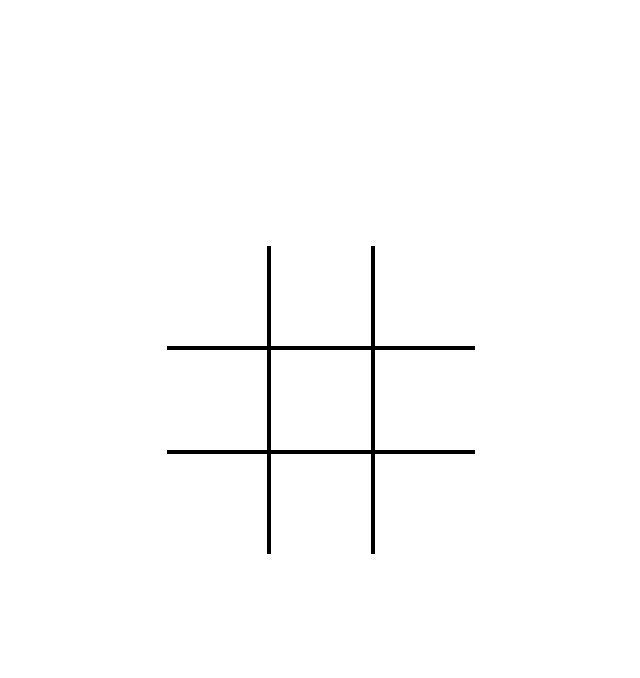
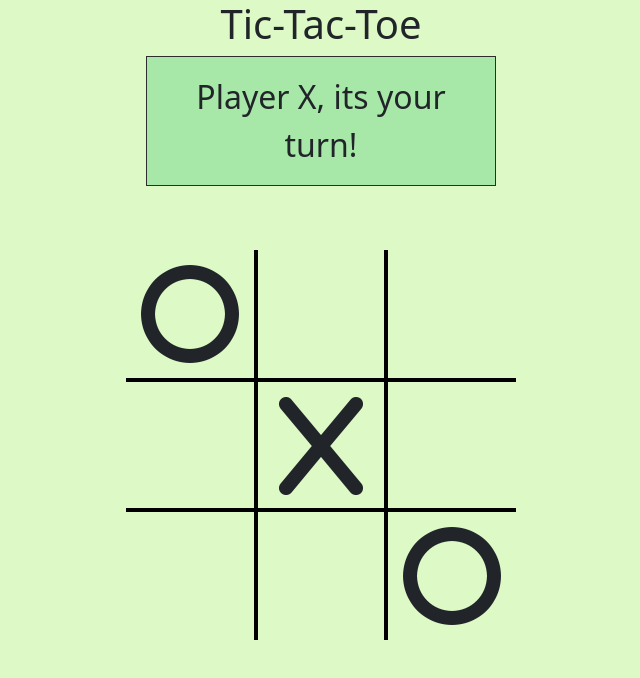
Before and after one commit to joethyr/js-tic-tac-toe, a plain HTML site: page index.html in a window 1280 px wide. Shown: the whole page, without its empty margins (319-959 px from the left). Drawn offline with nearby package versions, Linux system fonts and the light colour scheme.

Commit message:
add factory fucntions to create Player objects

```diff
--- a/css/style.css
+++ b/css/style.css
@@ -1,10 +1,15 @@
-*::before,
-*::after {
-  box-sizing: border-box;
+html body {
+  background-color: #DCF9C6;
+}
+
+h1 {
+  text-align: center;
+  font-size: 72px;
+  margin-top: 4rem;
 }
 
 :root {
-  --space-size: 100px;
+  --space-size: 130px;
   --mark-size: calc(var(--space-size) * 0.8);
 }
 
@@ -13,14 +18,27 @@ body {
 }
 
 .board {
-  height: 100vh;
-  width: auto;
   display: grid;
   justify-content: center;
   align-content: center;
   justify-items: center;
   align-items: center;
   grid-template-columns: repeat(3, auto);
+}
+.game-text-box {
+  display: flex;
+  justify-content: center;
+  margin-bottom: 3rem;
+}
+
+.game-text {
+  background-color: rgb(167,231,167);
+  text-align: center;
+  font-size: 32px;
+  padding: 1rem 2rem;
+  width: 350px;
+  border: 1px solid #2d2d2d;
+
 }
 
 .space {
@@ -56,6 +74,10 @@ body {
   justify-content: center;
   padding: 0.5rem;
   cursor: not-allowed;
+}
+
+.space:hover {
+  background-color: rgb(167,231,167);
 }
 
 .win-prompt {
--- a/index.html
+++ b/index.html
@@ -14,20 +14,34 @@
       crossorigin="anonymous"
       referrerpolicy="no-referrer"
     />
+    <!-- BOOTSTRAP CSS only -->
+    <link
+      href="https://cdn.jsdelivr.net/npm/bootstrap@5.2.0/dist/css/bootstrap.min.css"
+      rel="stylesheet"
+      integrity="sha384-gH2yIJqKdNHPEq0n4Mqa/HGKIhSkIHeL5AyhkYV8i59U5AR6csBvApHHNl/vI1Bx"
+      crossorigin="anonymous"
+    />
   </head>
-  <body>
+  <body class="container">
+    <h1>Tic-Tac-Toe</h1>
+    <div class="game-text-box">
+      <p class="game-text">
+        Player <span class="display-player">X</span>, its your turn!
+      </p>
+    </div>
     <div class="board x" id="board">
-      <!-- <i class="fa-solid fa-x fa-5x"></i> -->
-      <!-- <i class="fa-solid fa-o fa-5x"></i> -->
+      <!-- <div class="space" data-space></div> -->
+      <div class="space" data-space><i class="fa-solid fa-o fa-7x"></i></div>
       <div class="space" data-space></div>
       <div class="space" data-space></div>
+      <!-- <div class="space" data-space></div> -->
+      <div class="space" data-space></div>
+      <div class="space" data-space><i class="fa-solid fa-x fa-7x"></i></div>
       <div class="space" data-space></div>
       <div class="space" data-space></div>
+      <!-- <div class="space" data-space></div> -->
       <div class="space" data-space></div>
-      <div class="space" data-space></div>
-      <div class="space" data-space></div>
-      <div class="space" data-space></div>
-      <div class="space" data-space></div>
+      <div class="space" data-space><i class="fa-solid fa-o fa-7x"></i></div>
     </div>
     <div class="win-prompt" id="win-prompt">
       <div class="win-prompt-text"></div>
--- a/js/app.js
+++ b/js/app.js
@@ -1,15 +1,23 @@
 // put gameBoard in module
-const gameBoard = () => {
-  const board = []
-  return {
-    board
-  }
+const gameBoard = (() => {
+  const spaces = Array.from(document.querySelectorAll('.space'))
+  let restartBtn = document.getElementById('restartBtn')
+  const playerDisplay = document.querySelector('.display-player')
+  const winPrompt = document.getElementById('win-prompt')
+
+  let board = ['', '', '', '', '', '', '', ''];
+
+  // restartBtn.addEventListener('click', restartBoard);
+})()
+
+// Create factory function for Player Object
+const Player = marker => {
+  const getMarker = () => marker
+  const moves = []
+  return { getMarker, moves}
 }
 
-// factory for creating players
-const Player = (name) => {
-  const getName = () => name
-  return {
-    getName
-  }
-}
+const playerOne = Player('x')
+const playerTwo = Player('o')
+
+console.log(playerOne.getMarker())
```
